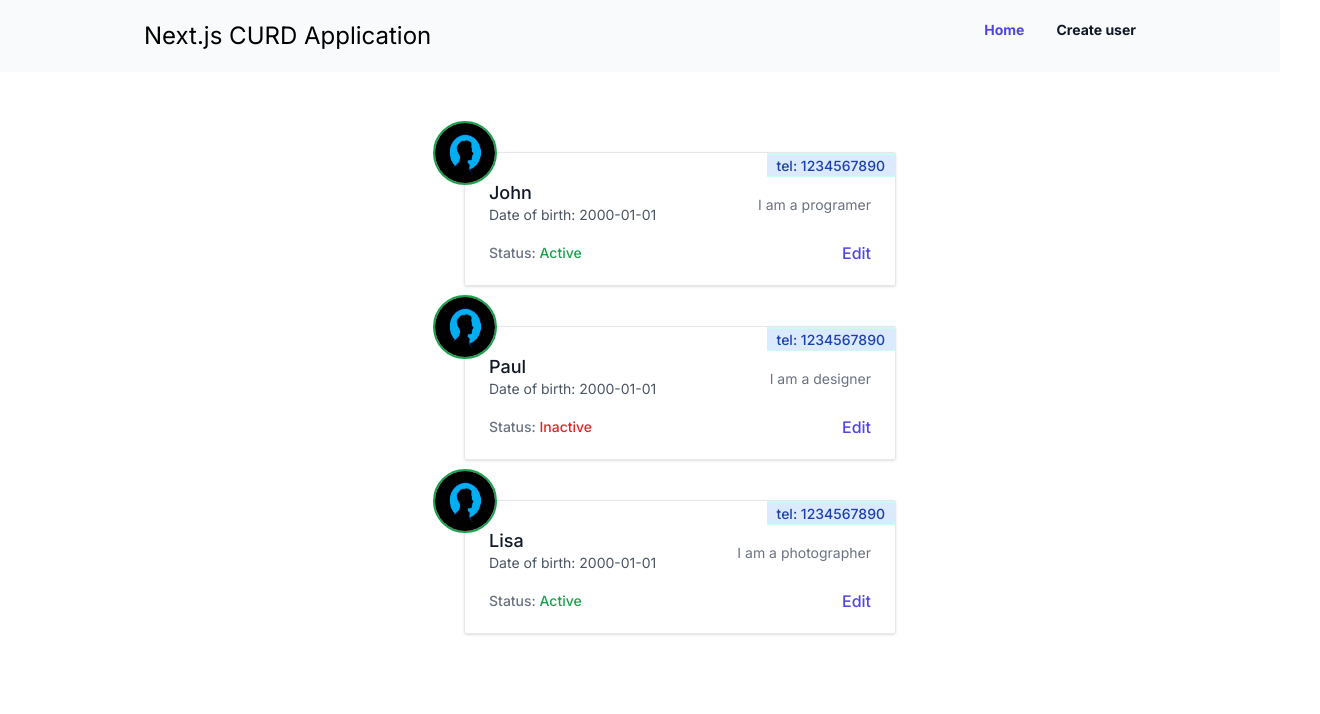
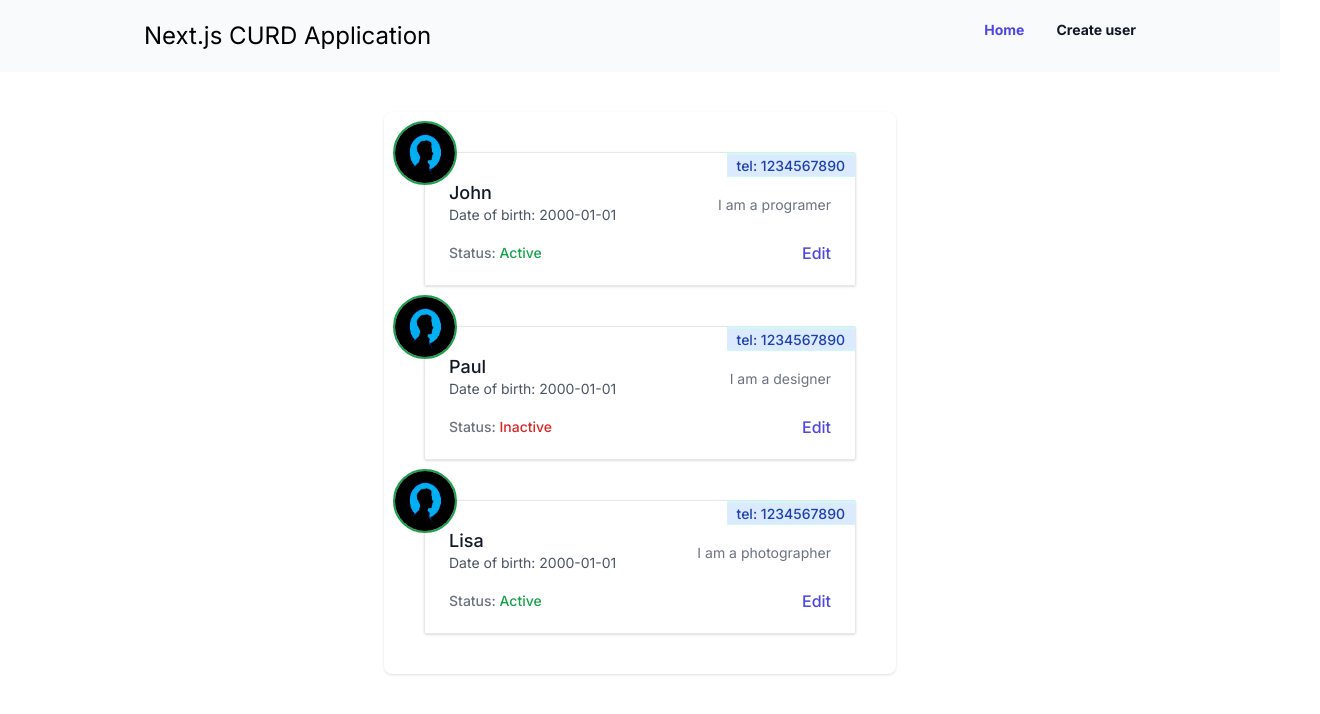
Before and after one commit to asad-emon/nextjs-curd, a Next.js app: page / in a window 1280 px wide. Shown: the top 714 px of the page, 1320 px wide, since content can reach past the window. Built offline with nearby package versions, Linux system fonts and the light colour scheme.

Commit message:
ui modification

```diff
--- a/components/ui/main-layout.js
+++ b/components/ui/main-layout.js
@@ -8,7 +8,7 @@ export function MainLayout ({children}) {
                 <Header/>
                 <Navigation/>
             </div>
-            <div className="sm:container m-10">
+            <div className="m-10">
                 {children}
             </div>
         </main>
--- a/components/ui/user-list.js
+++ b/components/ui/user-list.js
@@ -1,6 +1,6 @@
 export function UserList ({children}) {
     return (
-        <ul className="bg-white overflow-hidden max-w-lg mx-auto">
+        <ul className="bg-white rounded-lg shadow overflow-hidden max-w-lg mx-auto dark:bg-gray-800 dark:border-gray-700">
             {children}
         </ul>
     )
```
